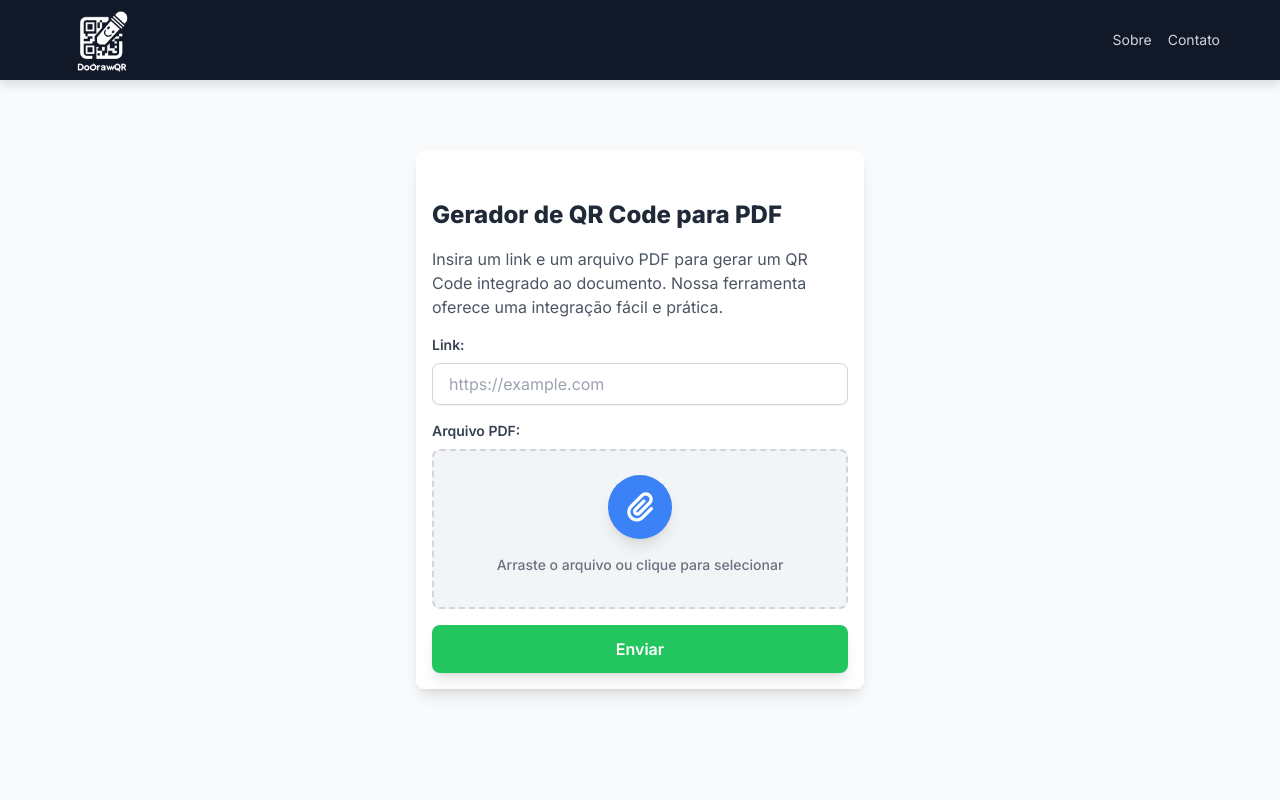
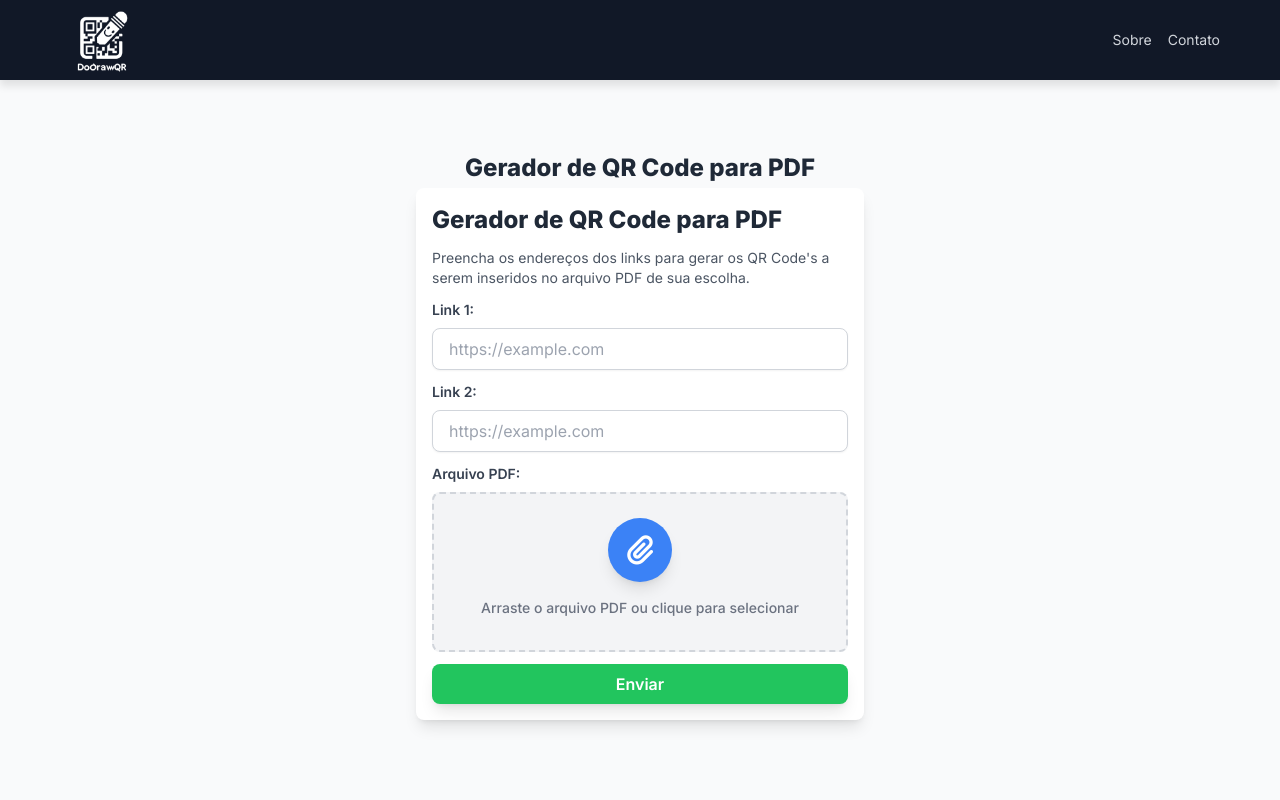
Before and after one commit to arthurmayerhofer/DocDrawQR-web, a Next.js app: page / in a window 1280 px wide. Shown: the top 800 px of the page. Built offline with nearby package versions, Linux system fonts and the light colour scheme.

Commit message:
second qrcode

```diff
--- a/src/app/page.tsx
+++ b/src/app/page.tsx
@@ -1,9 +1,9 @@
 "use client"; // Adicionando esta linha para marcar o arquivo como Client Component
 
-import { useState } from 'react';
-import QRCodeForm from '../components/QRCodeForm';
-import { generateQRCode } from '../services/qrCodeService';
-import '@fortawesome/fontawesome-free/css/all.min.css'; // Importa Font Awesome
+import { useState } from "react";
+import QRCodeForm from "../components/QRCodeForm";
+import { generateQRCode } from "../services/qrCodeService";
+import "@fortawesome/fontawesome-free/css/all.min.css"; // Importa Font Awesome
 
 const HomePage: React.FC = () => {
   const [fileUrl, setFileUrl] = useState<string | null>(null);
@@ -11,20 +11,24 @@ const HomePage: React.FC = () => {
   const [buttonClicked, setButtonClicked] = useState<boolean>(false);
   const [errorMessage, setErrorMessage] = useState<string | null>(null);
 
-  const handleFormSubmit = async (text: string, pdfFile: File | null) => {
+  const handleFormSubmit = async (
+    text1: string,
+    text2: string,
+    pdfFile: File | null
+  ) => {
     try {
-      const result = await generateQRCode(text, pdfFile);
-      if (result && 'fileUrl' in result) {
+      const result = await generateQRCode(text1, text2, pdfFile);
+      if (result && "fileUrl" in result) {
         setFileUrl(result.fileUrl);
         setButtonClicked(false); // Mostrar o botão novamente após gerar o PDF
-        setFormKey(prevKey => prevKey + 1); // Recarregar o formulário
+        setFormKey((prevKey) => prevKey + 1); // Recarregar o formulário
         setErrorMessage(null); // Limpar mensagem de erro
       }
     } catch (error: unknown) {
       if (error instanceof Error) {
-        setErrorMessage(error.message || 'Ocorreu um erro ao gerar o QR Code.');
+        setErrorMessage(error.message || "Ocorreu um erro ao gerar o QR Code.");
       } else {
-        setErrorMessage('Ocorreu um erro desconhecido.');
+        setErrorMessage("Ocorreu um erro desconhecido.");
       }
     }
   };
@@ -34,8 +38,11 @@ const HomePage: React.FC = () => {
   };
 
   return (
-    <main className="flex flex-col items-center justify-center min-h-screen bg-gray-50 sm:px-6 lg:px-8 my-5">
-      <div className="w-full max-w-md p-4 space-y-6 bg-white rounded-lg shadow-lg">
+    <main className="flex flex-col items-center justify-center min-h-screen bg-gray-50 sm:px-6 lg:px-8 my-9">
+      <h5 className="text-2xl font-extrabold text-gray-800 mb-1">
+        Gerador de QR Code para PDF
+      </h5>
+      <div className="w-full max-w-md p-4 space-y-2 bg-white rounded-lg shadow-lg">
         <QRCodeForm key={formKey} onSubmit={handleFormSubmit} />
         {errorMessage && (
           <div className="mt-4 p-2 text-red-600 bg-red-100 rounded">
@@ -46,7 +53,7 @@ const HomePage: React.FC = () => {
           <a
             href={fileUrl}
             download="modified_qr.pdf"
-            className="inline-flex items-center justify-center w-full px-4 py-2 mt-4 font-medium text-white bg-blue-800 rounded-lg shadow-sm hover:bg-gray-800 focus:outline-none focus:ring-2 focus:ring-offset-2 focus:ring-green-500"
+            className="inline-flex items-center justify-center w-full px-4 py-2 font-medium text-white bg-blue-800 rounded-lg shadow-sm hover:bg-gray-800 focus:outline-none focus:ring-2 focus:ring-offset-2 focus:ring-green-500"
             onClick={handleDownloadClick} // Ocultar botão ao clicar para baixar
           >
             Baixar PDF
@@ -55,6 +62,6 @@ const HomePage: React.FC = () => {
       </div>
     </main>
   );
-}
+};
 
 export default HomePage;
--- a/src/components/QRCodeForm/index.tsx
+++ b/src/components/QRCodeForm/index.tsx
@@ -1,17 +1,19 @@
 import { useState, ChangeEvent, FormEvent, DragEvent } from "react";
 
 interface QRCodeFormProps {
-  onSubmit: (text: string, pdfFile: File | null) => void;
+  onSubmit: (text1: string, text2: string, pdfFile: File | null) => void;
 }
 
 const QRCodeForm: React.FC<QRCodeFormProps> = ({ onSubmit }) => {
-  const [text, setText] = useState<string>("");
+  const [text1, setText1] = useState<string>("");
+  const [text2, setText2] = useState<string>("");
+
   const [pdfFile, setPdfFile] = useState<File | null>(null);
   const [dragActive, setDragActive] = useState<boolean>(false);
 
   const handleSubmit = (event: FormEvent) => {
     event.preventDefault();
-    onSubmit(text, pdfFile);
+    onSubmit(text1,text2, pdfFile);
   };
 
   const handleFileChange = (event: ChangeEvent<HTMLInputElement>) => {
@@ -41,27 +43,37 @@ const QRCodeForm: React.FC<QRCodeFormProps> = ({ onSubmit }) => {
 
   return (
     <form
-      className="bg-white space-y-4 mx-auto mt-8 max-w-3xl"
+      className="bg-white space-y-3 mx-auto max-w-3xl"
       onSubmit={handleSubmit}
     >
-      <h2 className="text-2xl font-extrabold text-gray-800 mb-4">Gerador de QR Code para PDF</h2>
-      <p className="text-base text-gray-600 mb-6">
-        Insira um link e um arquivo PDF para gerar um QR Code integrado ao documento. Nossa ferramenta oferece uma integração fácil e prática.
+      <h2 className="text-2xl font-extrabold text-gray-800 mb-1">Gerador de QR Code para PDF</h2>
+      <p className="text-sm  text-gray-600 mb-4">
+        Preencha os endereços dos links para gerar os QR Code's a serem inseridos no arquivo PDF de sua escolha.
       </p>
-
-      <div className="flex flex-col space-y-4">
+      {/* Nossa ferramenta oferece uma integração fácil e prática. */}
+      <div className="flex flex-col space-y-3">
         <div>
-          <label className="block text-sm font-semibold text-gray-700 mb-2">Link:</label>
+          <label className="block text-sm font-semibold text-gray-700 mb-2">Link 1:</label>
           <input
             type="text"
-            value={text}
-            onChange={(e) => setText(e.target.value)}
+            value={text1}
+            onChange={(e) => setText1(e.target.value)}
             required
             placeholder="https://example.com"
             className="w-full px-4 py-2 border border-gray-300 rounded-lg shadow-sm focus:border-black-300  focus:ring-clack-500 transition-all duration-300 ease-in-out"
           />
         </div>
-
+        <div>
+          <label className="block text-sm font-semibold text-gray-700 mb-2">Link 2:</label>
+          <input
+            type="text"
+            value={text2}
+            onChange={(e) => setText2(e.target.value)}
+            required
+            placeholder="https://example.com"
+            className="w-full px-4 py-2 border border-gray-300 rounded-lg shadow-sm focus:border-black-300  focus:ring-clack-500 transition-all duration-300 ease-in-out"
+          />
+        </div>
         <div>
           <label className="block text-sm font-semibold text-gray-700 mb-2">Arquivo PDF:</label>
           <div
@@ -89,7 +101,7 @@ const QRCodeForm: React.FC<QRCodeFormProps> = ({ onSubmit }) => {
                 <i className="fas fa-paperclip text-3xl"></i>
               </div>
               <span className="text-gray-500 mb-2 text-sm font-medium">
-                Arraste o arquivo ou clique para selecionar
+                Arraste o arquivo PDF ou clique para selecionar
               </span>
               {pdfFile && (
                 <span className="text-gray-700 mt-2 text-sm font-medium">{pdfFile.name}</span>
@@ -101,7 +113,7 @@ const QRCodeForm: React.FC<QRCodeFormProps> = ({ onSubmit }) => {
 
       <button
         type="submit"
-        className="w-full px-6 py-3 font-semibold text-white bg-green-500 rounded-lg shadow-lg hover:bg-green-600 focus:outline-none focus:ring-4 focus:ring-green-300 transition-all duration-300 ease-in-out"
+        className="w-full px-4 py-2 font-semibold text-white bg-green-500 rounded-lg shadow-lg hover:bg-green-600 focus:outline-none focus:ring-4 focus:ring-green-300 transition-all duration-300 ease-in-out"
       >
         Enviar
       </button>
--- a/src/services/qrCodeService.tsx
+++ b/src/services/qrCodeService.tsx
@@ -1,14 +1,18 @@
 // /services/qrCodeService.ts
-export const generateQRCode = async (text: string, pdfFile: File | null) => {
+export const generateQRCode = async (text1: string, text2: string, pdfFile: File | null) => {
   if (!pdfFile) {
     throw new Error('Nenhum arquivo PDF enviado');
   }
+  const prodUrl = 'https://doc-draw-qr-api.vercel.app/api/qrcode';
+  const devUrl =  'http://localhost:3000/api/qrcode';
 
   const formData = new FormData();
-  formData.append('text', text);
+  formData.append('text1', text1);
+  formData.append('text2', text2);
+
   formData.append('pdfFile', pdfFile);
 
-  const response = await fetch('https://doc-draw-qr-api.vercel.app/api/qrcode', {
+  const response = await fetch(devUrl, {
     method: 'POST',
     body: formData,
   });
```
